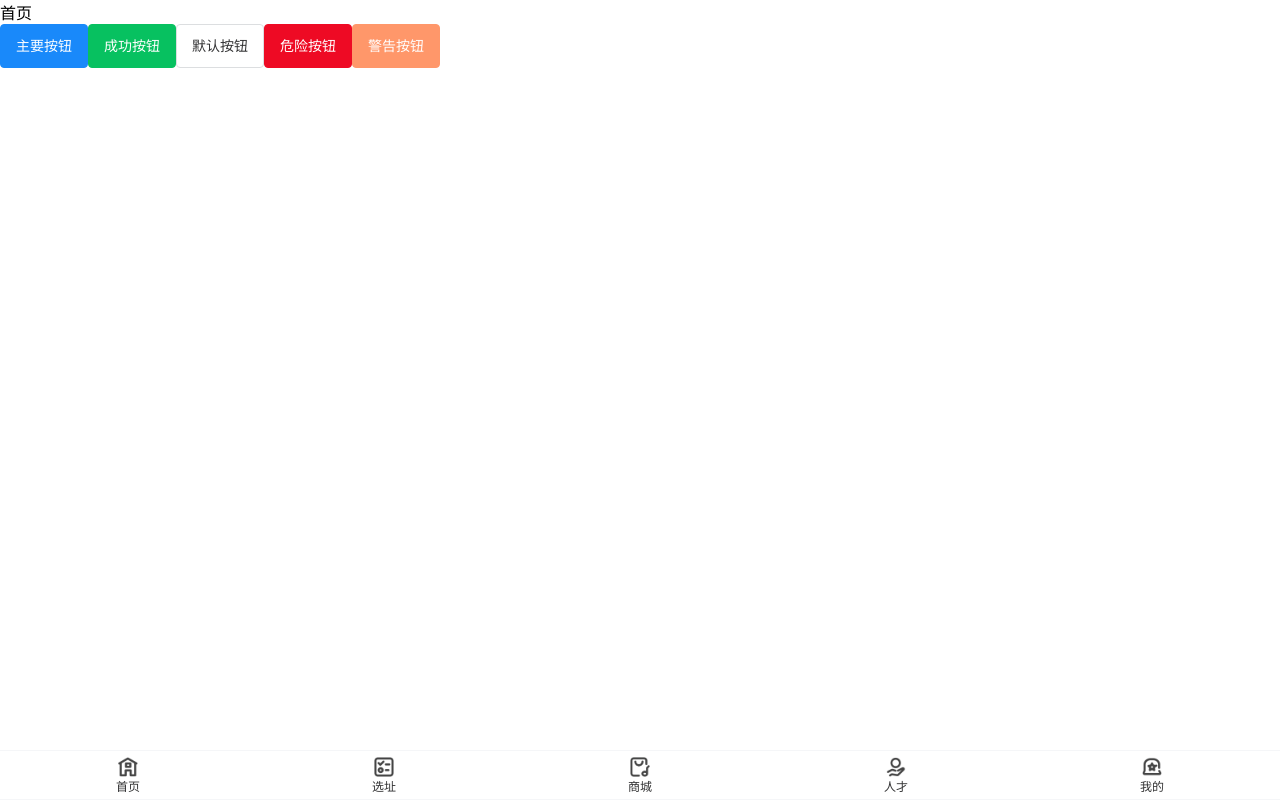
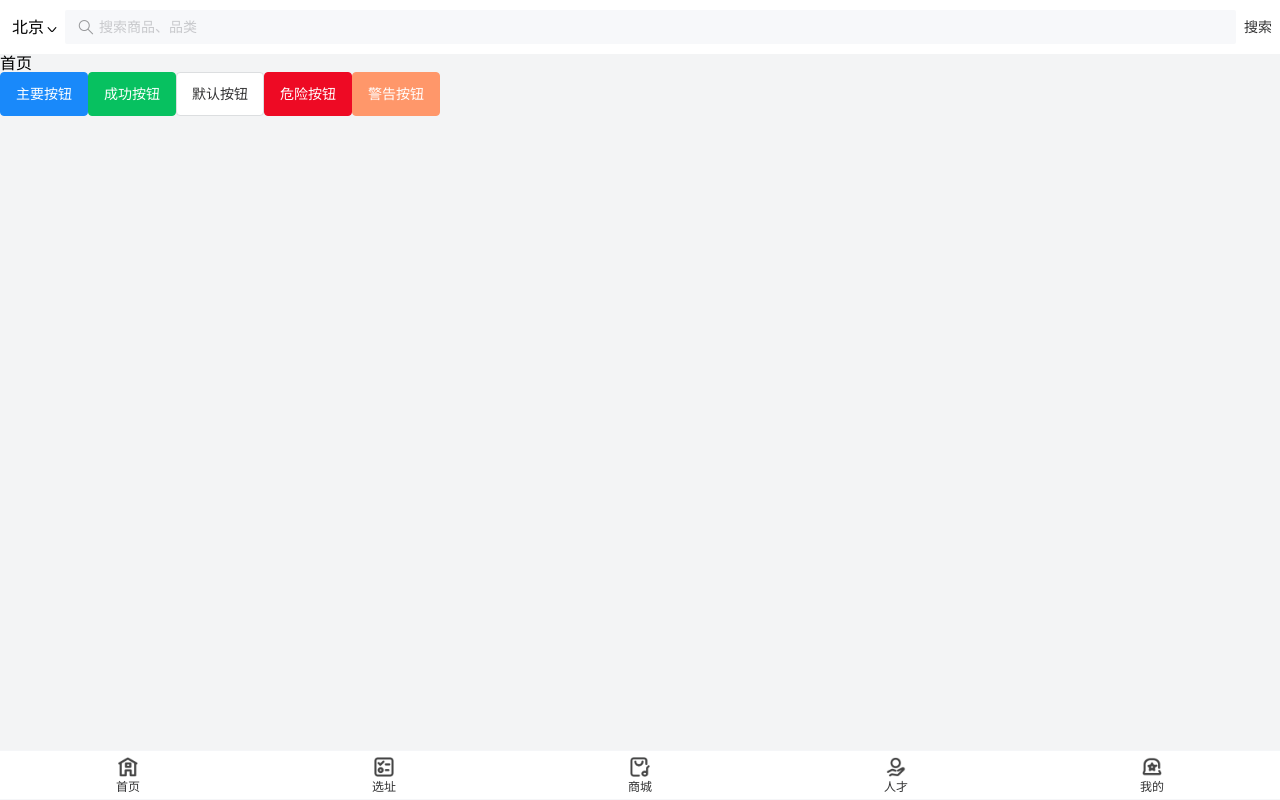
Before and after one commit to qiaozhididi/vue3_ts_shop, a Vue app: page /home in a window 1280 px wide. Built offline with nearby package versions, Linux system fonts and the light colour scheme.

Commit message:
821 -TopNav SearchBar

```diff
--- a/components.d.ts
+++ b/components.d.ts
@@ -12,6 +12,7 @@ declare module 'vue' {
     TabBarComponent: typeof import('./src/components/TabBarComponent.vue')['default']
     TopNavComponent: typeof import('./src/components/TopNavComponent.vue')['default']
     VanButton: typeof import('vant/es')['Button']
+    VanSearch: typeof import('vant/es')['Search']
     VanTabbar: typeof import('vant/es')['Tabbar']
     VanTabbarItem: typeof import('vant/es')['TabbarItem']
   }
--- a/src/main.ts
+++ b/src/main.ts
@@ -3,6 +3,8 @@ import { createPinia } from "pinia";
 import { Tabbar, TabbarItem } from "vant";
 import App from "./App.vue";
 import router from "./router";
+import "./assets/css/main.css"
+import "./assets/font/iconfont.css"
 
 const app = createApp(App);
 
--- a/src/views/LayoutView.vue
+++ b/src/views/LayoutView.vue
@@ -1,9 +1,11 @@
 <template>
   <router-view></router-view>
   <TabBarComponent></TabBarComponent>
+  <TopNavComponent></TopNavComponent>
 </template>
 
 <script setup lang="ts">
-import TabBarComponent from "../components/TabBarComponent.vue";
+import TabBarComponent from "@/components/TabBarComponent.vue";
+import TopNavComponent from "@/components/TopNavComponent.vue";
 </script>
 <style scoped></style>
```
Also changed, not shown: src/components/TopNavComponent.vue (+4 -4 lines).
